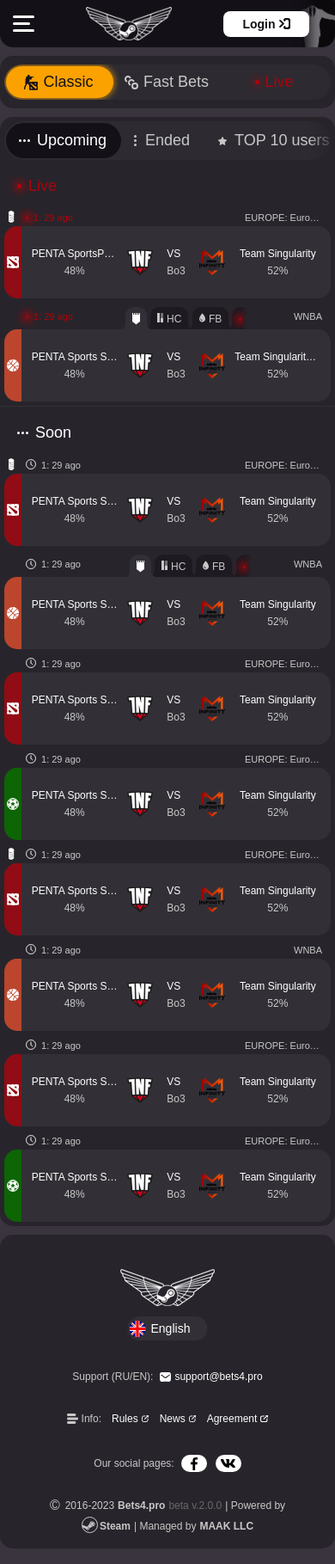
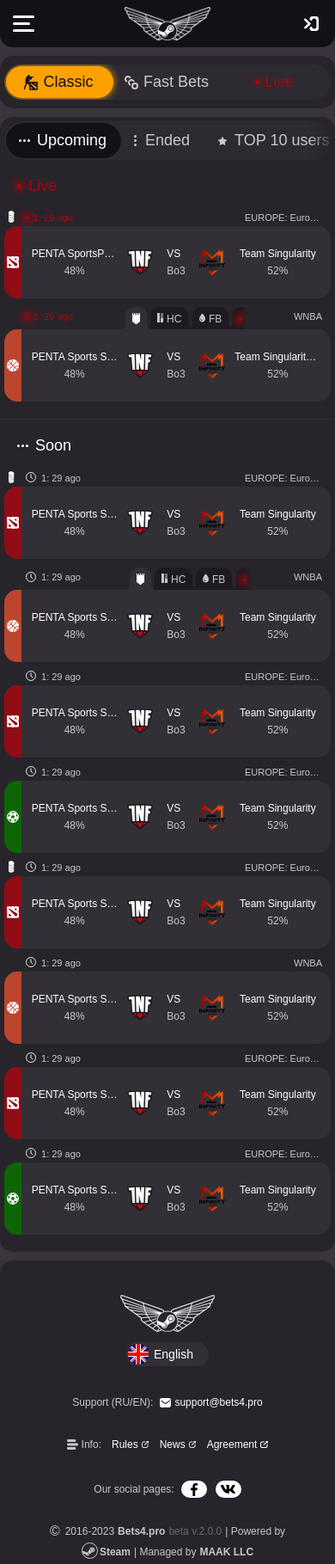
Before and after one commit to Reflections8/bets4, a plain HTML site: page index.html in a window 390 px wide. Shown: the top 1819 px of the page at 86% size. Drawn offline with Linux system fonts and the light colour scheme; a web font is replaced by a local one.

Commit message:
Threads resolved

```diff
--- a/assets/css/style.css
+++ b/assets/css/style.css
@@ -36,7 +36,9 @@
 /* Common tags */
 *, *:after, *:before {
   box-sizing: border-box;
+  -webkit-tap-highlight-color: transparent;
 }
+
 
 html {
   overflow-x: hidden;
--- a/components/header/header.css
+++ b/components/header/header.css
@@ -12,6 +12,10 @@ header {
   background-repeat: no-repeat;
   background-position: right;
   background-size: contain;
+}
+
+.header--Guest {
+  background-image: none;
 }
 
 .header__burgerIcon {
@@ -108,14 +112,18 @@ header {
   align-items: center;
   justify-content: center;
   gap: 4px;
+  width: 25px;
+  filter: url(#filter-color-important);
+  cursor: pointer;
+  padding: 4px;
+}
+
+.header__profile-login:hover {
+  filter: url(#filter-color-primary);
 }
 
 .header__profile-login-img {
-  filter: url(#filter-color-contrast);
-}
-
-.header__profile-logout-img:hover {
-  filter: url(#filter-color-primary)
+  width: 100%;
 }
 
 @media screen and (max-width: 1200px) {
@@ -134,6 +142,10 @@ header {
 }
 
 @media screen and (max-width: 991px) {
+  .header.header--Guest.marginCard {
+    padding: 5px 15px 5px 15px;
+  }
+
   .header__nav {
     display: none;
   }
@@ -196,9 +208,7 @@ header {
     width: 100%;
     z-index: 1000;
     transition: all .2s ease-in-out;
-    overflow-y: scroll;
-    min-height: var(--app-height);
-    height: 100%;
+    height: var(--app-height);
   }
 
   .header__burgerMenu--Hidden {
@@ -218,9 +228,15 @@ header {
     gap: 8px;
   }
 
+  .header__burgerMenu-top--Guest {
+    background-image: none;
+    padding: 30px 35px 30px 35px;
+  }
+
   .header__burgerMenu-top .header__profile-nameBlock {
     display: flex;
   }
+
   .header__burgerMenu-top .header__profile-logout {
     margin-left: auto;
     display: block;
@@ -235,6 +251,12 @@ header {
     flex-direction: column;
     gap: 50px;
     flex-grow: 1;
+    overflow-y: scroll;
+    scrollbar-width: none;
+  }
+
+  .header__burgerMenu-center::-webkit-scrollbar {
+    display: none;
   }
 
   .header__burgerMenu-center .header__nav {
--- a/components/header/header.js
+++ b/components/header/header.js
@@ -16,13 +16,13 @@ document.addEventListener('DOMContentLoaded', () => {
 
 
   /* Close logic */
-  const closeArrows = document.querySelectorAll('.header__burgerMenu-bottom-arrowUp')
-  closeArrows.forEach(arrow => {
-    arrow.addEventListener('click', () => {
-      burgerMenu.classList.add('header__burgerMenu--Hidden')
-      document.body.removeAttribute('style')
-    })
+  const burgerMenuBottom = document.querySelector('.header__burgerMenu-bottom')
+
+  burgerMenuBottom.addEventListener('click', () => {
+    burgerMenu.classList.add('header__burgerMenu--Hidden')
+    document.body.removeAttribute('style')
   })
+
 
   // Resolve Safari 100vh problem
   const setAppHeight = () => {
--- a/components/matchesList/matchesList.css
+++ b/components/matchesList/matchesList.css
@@ -1,5 +1,6 @@
-.matchesList {
+.matchesList.paddingCard {
   border-bottom: 1px solid var(--bg-accent-primary);
+  padding-bottom: var(--inner-card-indent);
 }
 
 .matchesList__body {
--- a/index.html
+++ b/index.html
@@ -76,7 +76,7 @@
 		<!-- components/header -->
 		<header>
 				<div class="container">
-						<div class="card marginCard bg-primary header">
+						<div class="card marginCard bg-primary header header--Guest">
 
 								<!-- BURGER ICON (<= 991px) -->
 								<div class="header__burgerIcon">
@@ -86,7 +86,7 @@
 								</div>
 
 								<!-- BURGER MENU (<= 991px) -->
-								<div class="header__burgerMenu header__burgerMenu--Hidden">
+								<div class="header__burgerMenu  header__burgerMenu--Hidden">
 
 										<!-- top -->
 										<div class="header__burgerMenu-top bg-primary">
@@ -522,15 +522,11 @@
 								<!-- guest -->
 								<div class="header__profile header__profile--Guest">
 										<!-- logout btn-->
-										<button class="header__profile-login bg-important-text"
-														data-modal-button="login">
-										<span class="header__profile-login-text color-contrast">
-												Login
-										</span>
+										<a class="header__profile-login">
 												<img src="components/header/img/logout.svg"
 														 alt="logout"
 														 class="header__profile-login-img">
-										</button>
+										</a>
 								</div>
 
 						</div>
--- a/ui/dropdown/dropdown.css
+++ b/ui/dropdown/dropdown.css
@@ -37,7 +37,7 @@
 /* TODO: styles */
 .dropdown {
   padding: 0 2px;
-  width: 93px;
+  width: 96px;
   position: absolute;
   display: inline-block;
   min-height: 2em;
@@ -56,6 +56,11 @@
 
 .dropdown__label {
   gap: 6px;
+}
+
+.dropdown__label-img {
+  max-width: 24px;
+  width: 100%;
 }
 
 .dropdown input:focus + label {
--- a/ui/matchCard/matchCard.css
+++ b/ui/matchCard/matchCard.css
@@ -164,7 +164,6 @@
 
 .matchCard--Short .matchCard__body-main-textInfo-key {
   font-size: 12px;
-  /*max-width: 90px;*/
 }
 
 .matchCard--Short .matchCard__headText-title {
@@ -254,6 +253,11 @@
     margin-left: unset;
   }
 
+  .matchCard--IconRight .matchCard__body {
+    margin-left: 0;
+    margin-right: 0;
+  }
+
   .matchCard--IconRight .matchCard__body-SideIcon {
     right: 6px;
     left: unset;
@@ -320,10 +324,6 @@
 }
 
 @media screen and (max-width: 380px) {
-  .matchCard__body-main-textInfo--FirstTeam {
-    max-width: 70px;
-  }
-
   .matchCard__body-main-textInfo-key {
     max-width: 70px;
   }
--- a/ui/pills/pills.css
+++ b/ui/pills/pills.css
@@ -66,7 +66,6 @@
   font-size: 18px;
   padding: 10px 16px;
   cursor: pointer;
-  transition: all .2s ease-in-out;
   max-width: 180px;
   width: 100%;
   user-select: none;
```
